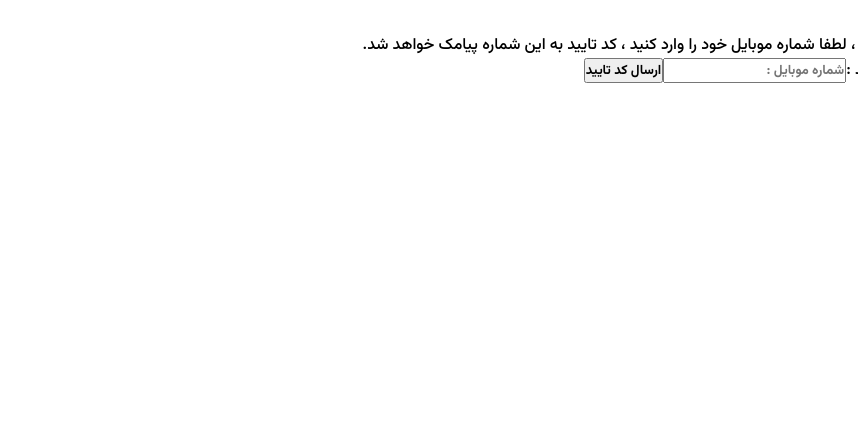
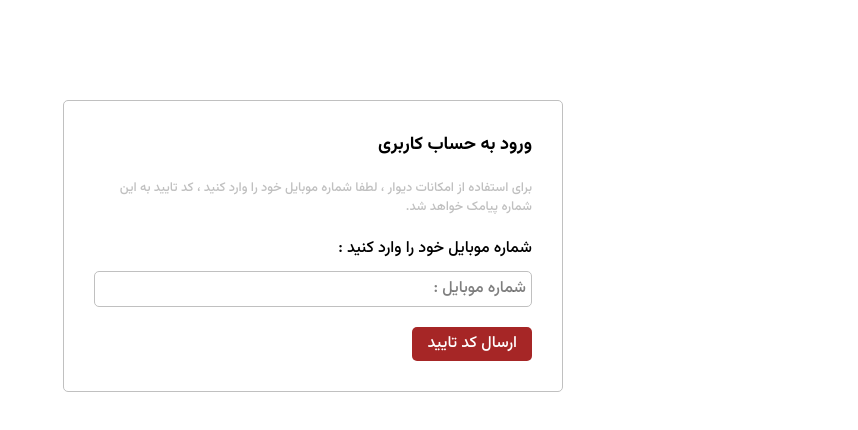
Before and after one commit to yosef-rrezaie/Divar-Front-Site, a React (Vite) app: page /auth in a window 1280 px wide. Shown: the top 430 px of the page, without its empty margins (422-1280 px from the left). Built offline with nearby package versions, Linux system fonts and the light colour scheme; no server answers.

Commit message:
style form with tailwind

```diff
--- a/configs/api.js
+++ b/configs/api.js
@@ -10,7 +10,6 @@ const api = axios.create({
 
 api.interceptors.request.use((req) => {
   const accessToken = getCookie();
-
   try {
     if (accessToken) {
       req.headers.Authorization = `bearer ${accessToken}`;
--- a/src/components/templates/CheckOtpForm.jsx
+++ b/src/components/templates/CheckOtpForm.jsx
@@ -26,19 +26,36 @@ function CheckOtpForm({ code, setCode, mobile, setStep }) {
     }
   }
   return (
-    <form onSubmit={submitHandler}>
-      <p>تایید کد اس ام اس شده</p>
-      <span>کد پیامک شده به شماره {mobile} را وارد کنید .</span>
+    <form
+      onSubmit={submitHandler}
+      className="mt-[100px] max-w-[500px] m-auto flex flex-col border border-solid border-[#c0c0c0] rounded-[5px] p-[30px]"
+    >
+      <p className="text-lg font-normal mb-[20px]">تایید کد اس ام اس شده</p>
+      <span className="text-[#c0c0c0] text-[.8rem] mb-[20px]">
+        کد پیامک شده به شماره {mobile} را وارد کنید .
+      </span>
       <label htmlFor="input">کد تایید را وارد کنید</label>
       <input
+        className="mt-[10px] mb-[20px] p-[5px] border border-solid border-[#c0c0c0] rounded-[5px] focus:outline-none "
         type="text"
         id="input"
         placeholder="کد تایید"
         value={code}
         onChange={(e) => setCode(e.target.value)}
       />
-      <button type="submit">ورود</button>
-      <button onClick={() => setStep(1)}>تغییر شماره موبایل</button>
+      <button
+        type="submit"
+        className="w-fit pt-[5px] pb-[5px] pr-[15px] pl-[15px] border-none bg-[#a62626] text-white rounded-[5px]"
+      >
+        ورود
+      </button>
+      <button
+        onClick={() => setStep(1)}
+        className="mt-[13px] w-fit pt-[5px] pb-[5px]
+        pr-[15px] pl-[15px] text-red-700 rounded-[5px] border-[1px] border-red-700 border-solid"
+      >
+        تغییر شماره موبایل
+      </button>
     </form>
   );
 }
--- a/src/components/templates/SendOtpForm.jsx
+++ b/src/components/templates/SendOtpForm.jsx
@@ -4,10 +4,10 @@ import axios from "axios";
 
 function SendOtpForm({ mobile, setMobile, setStep }) {
   const [response, setResponse] = useState(null);
-  const [loading , setLoading] = useState(0)
+  const [loading, setLoading] = useState(0);
 
   function submitHandler(e) {
-    setLoading(1)
+    setLoading(1);
     e.preventDefault();
 
     if (mobile.length !== 11) return;
@@ -16,7 +16,7 @@ function SendOtpForm({ mobile, setMobile, setStep }) {
       api.post("auth/send-otp", { mobile }).then((res) => {
         setStep(2);
         console.log(res);
-        setResponse(res)
+        setResponse(res);
       });
     } catch (erorr) {
       console.log(erorr);
@@ -25,23 +25,32 @@ function SendOtpForm({ mobile, setMobile, setStep }) {
     // axios.post("https://jsonplaceholder.typicode.com/posts" , {"userId" : 20}).then(res => console.log(res))
   }
   return (
-    <div>
-      {loading===1 ? <p>Loading...</p> : null}
-      <form onSubmit={submitHandler}>
-        <p>ورود به حساب کاربری</p>
-        <p>
+    <div className="mt-[100px]">
+      {/* {loading === 1 ? <p>Loading...</p> : null} */}
+      <form
+        onSubmit={submitHandler}
+        className="max-w-[500px] m-auto flex flex-col border border-solid border-[#c0c0c0] rounded-[5px] p-[30px]"
+      >
+        <p className="text-lg font-normal mb-[20px]">ورود به حساب کاربری</p>
+        <span className="text-[#c0c0c0] text-[.8rem] mb-[20px]">
           برای استفاده از امکانات دیوار ، لطفا شماره موبایل خود را وارد کنید ،
           کد تایید به این شماره پیامک خواهد شد.
-        </p>
+        </span>
         <label htmlFor="input">شماره موبایل خود را وارد کنید :</label>
         <input
+          className="mt-[10px] mb-[20px] p-[5px] border border-solid border-[#c0c0c0] rounded-[5px] focus:outline-none "
           type="text"
           id="input"
           placeholder="شماره موبایل :"
           value={mobile}
           onChange={(e) => setMobile(e.target.value)}
         />
-        <button type="submit">ارسال کد تایید</button>
+        <button
+          type="submit"
+          className="w-fit pt-[5px] pb-[5px] pr-[15px] pl-[15px] border-none bg-[#a62626] text-white rounded-[5px]"
+        >
+          ارسال کد تایید
+        </button>
       </form>
     </div>
   );
--- a/src/router/Router.jsx
+++ b/src/router/Router.jsx
@@ -5,10 +5,8 @@ import DashboardPage from "../pages/DashboardPage";
 import AdminPage from "../pages/AdminPage";
 import PageNotFound from "../pages/PageNotFound";
 import AuthPage from "../pages/AuthPage";
-import { use } from "react";
 import { useQuery } from "@tanstack/react-query";
 import api from "../../configs/api";
-import { getCookie } from "../../configs/cookies";
 
 function Router() {
   const { data, isLoading } = useQuery({
@@ -20,7 +18,7 @@ function Router() {
 
   //09189990099 : ADMIN phone
 
-  if(isLoading) return <p>isLoading...</p>
+  // if(isLoading) return <p>isLoading...</p>
 
   return (
     <>
--- a/src/styles/index.css
+++ b/src/styles/index.css
@@ -1,4 +1,4 @@
-/* @import "tailwindcss"; */
+@import "tailwindcss";
 
 :root {
   font-family: "Vazir", Inter, system-ui, Avenir, Helvetica, Arial, sans-serif;
@@ -6,7 +6,7 @@
   line-height: 1.5;
 }
 
-body {
+/* body {
   margin: auto;
   max-width: 1400px;
   min-height: 100vh;
@@ -28,4 +28,4 @@ button,
 input,
 select {
   font-family: inherit;
-}
+} */
```
